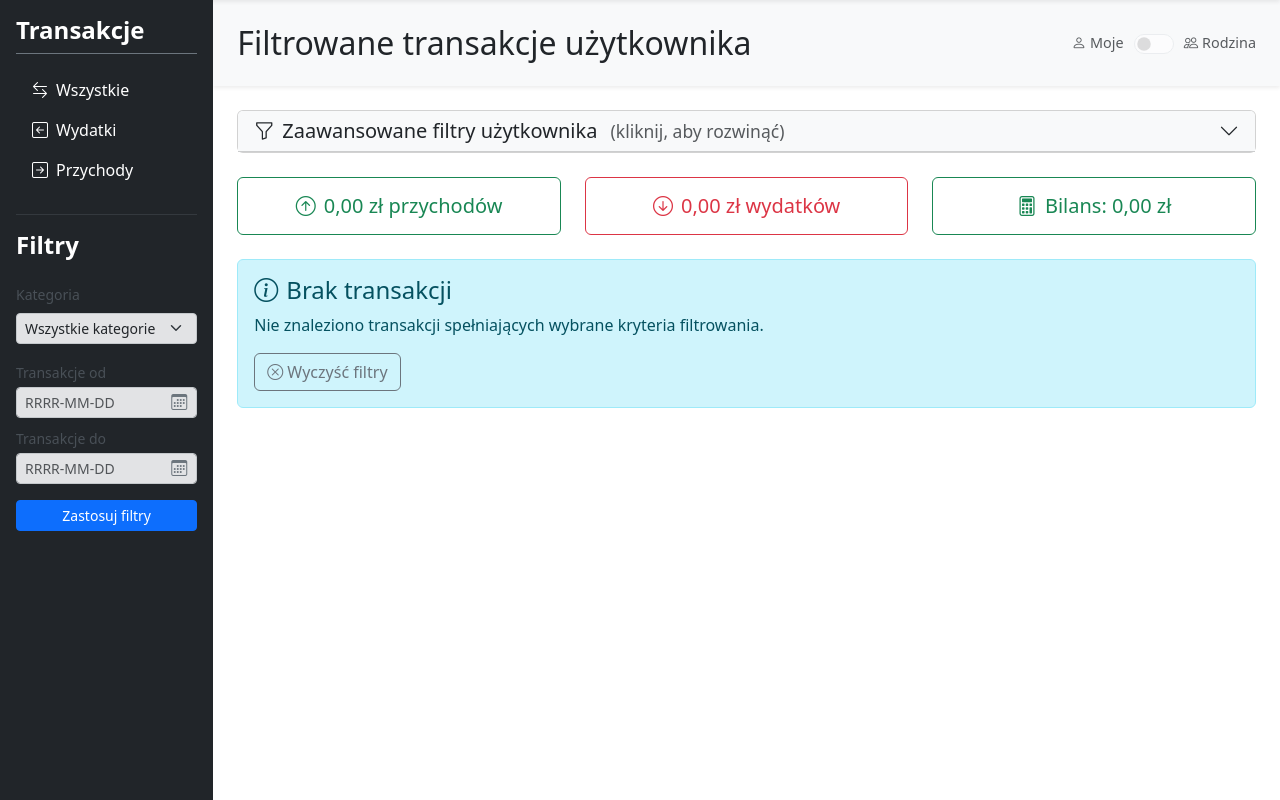
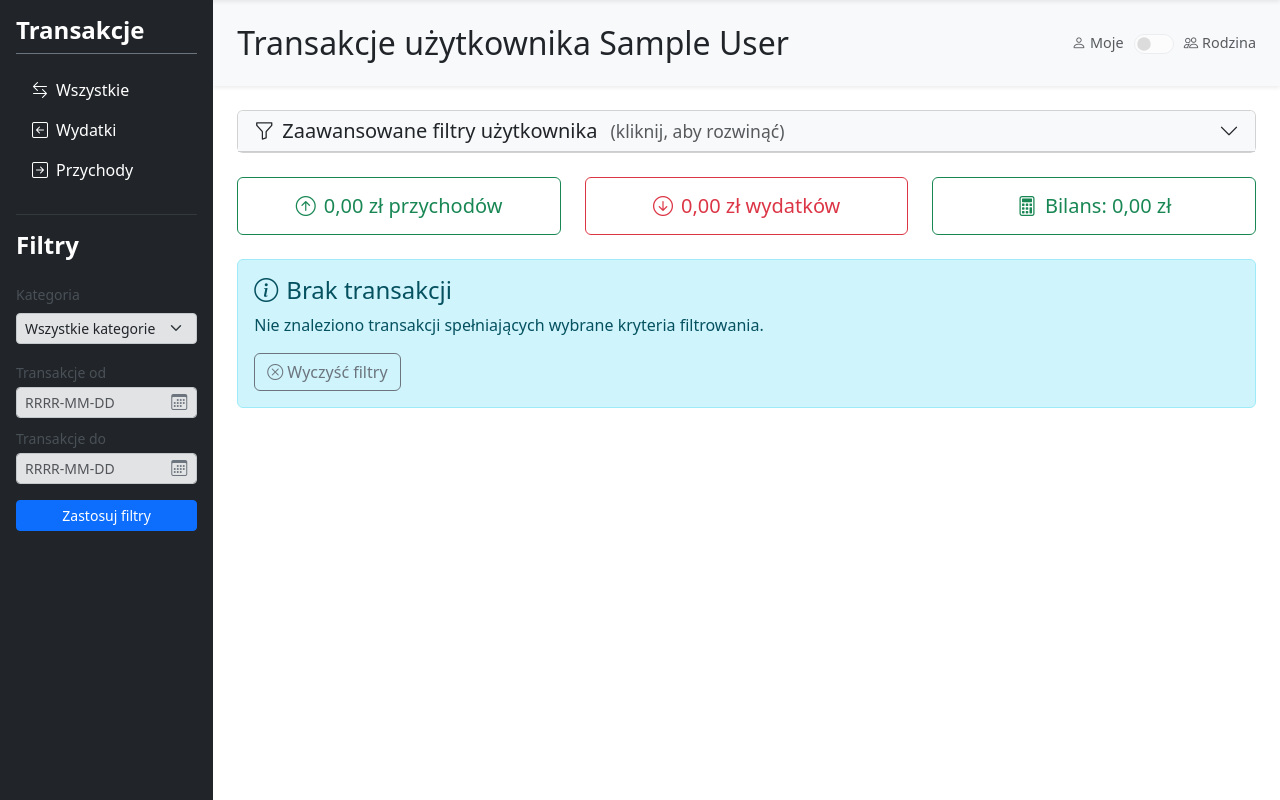
Before and after one commit to infoshareacademy/jpydzr7-team-1, a Django app: page /transactions/filter/ in a window 1280 px wide. Shown: the part 56-856 px from the top of the page. Run offline with Django 5.2, Linux system fonts and the light colour scheme; the visitor is signed in with stand-in values (Sample User, id 1); data comes from the database, SQL or seed files in the repository; data that the repository does not hold is empty.

Commit message:
Add family name and detailed user info to transaction views and templates
Updated `filtered_transactions` and `filtered_family_transactions` to include family name and display detailed user information. Enhanced template headers for better clarity and adjusted wording for accuracy.

```diff
--- a/Budget_Project/Budget_Application/templates/filtered_family_transactions.html
+++ b/Budget_Project/Budget_Application/templates/filtered_family_transactions.html
@@ -4,7 +4,7 @@
 
 {% block menu_family %}active{% endblock %}
 
-{% block header_title %}Filtrowane transakcje rodziny{% endblock %}
+{% block header_title %}Transakcje rodziny <em>{{ family_name|default:""|capfirst }}</em>{% endblock %}
 
 {% block content %}
 <!-- Zaawansowane filtry -->
@@ -19,7 +19,7 @@
                 <h5 class="mb-0 d-flex justify-content-between align-items-center">
                     <span>
                         <i class="bi bi-funnel me-2"></i>Zaawansowane filtry rodziny
-                        <small class="ms-2 opacity-75">(kliknij aby rozwinąć)</small>
+                        <small class="ms-2 opacity-75">(kliknij, aby rozwinąć)</small>
                     </span>
                     <i class="bi bi-chevron-down transition-all" id="chevronIcon"></i>
                 </h5>
--- a/Budget_Project/Budget_Application/templates/filtered_transactions.html
+++ b/Budget_Project/Budget_Application/templates/filtered_transactions.html
@@ -2,7 +2,7 @@
 
 {% block title %}Filtrowane transakcje użytkownika{% endblock %}
 
-{% block header_title %}Filtrowane transakcje użytkownika{% endblock %}
+{% block header_title %}Transakcje użytkownika {{ user.name }} {{ user.surname }}{% endblock %}
 
 {% block content %}
 <!-- Zaawansowane filtry -->
--- a/Budget_Project/Budget_Application/views.py
+++ b/Budget_Project/Budget_Application/views.py
@@ -216,6 +216,7 @@ def filtered_family_transactions(request):
 
     context = {
         'user': user,
+        'family_name': user.family.family_name if user.family else None,
         'transactions': transactions,
         'expenses_only': transactions.filter(expense__isnull=False, expense__gt=0),
         'incomes_only': transactions.filter(income__isnull=False, income__gt=0),
```
